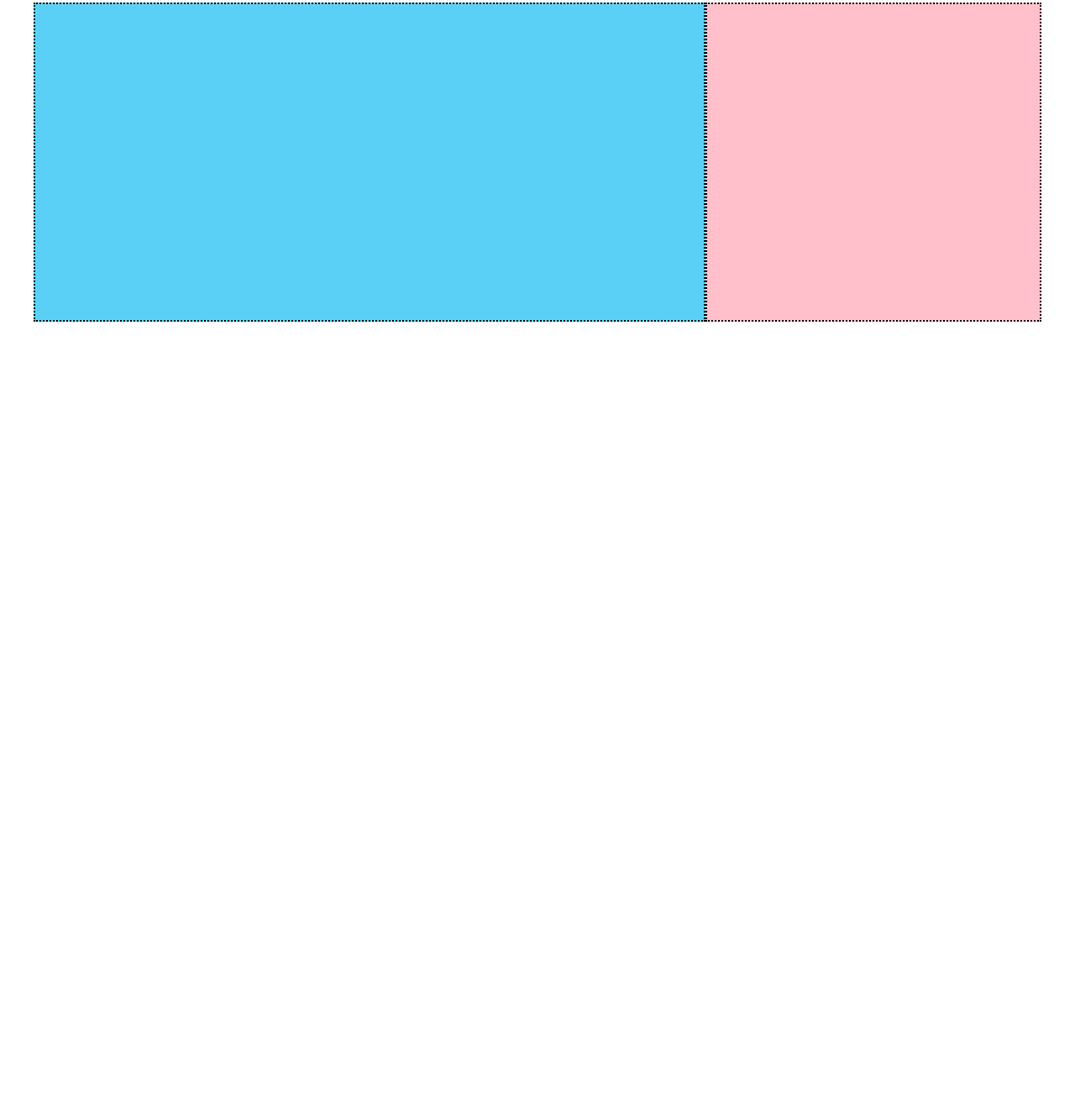
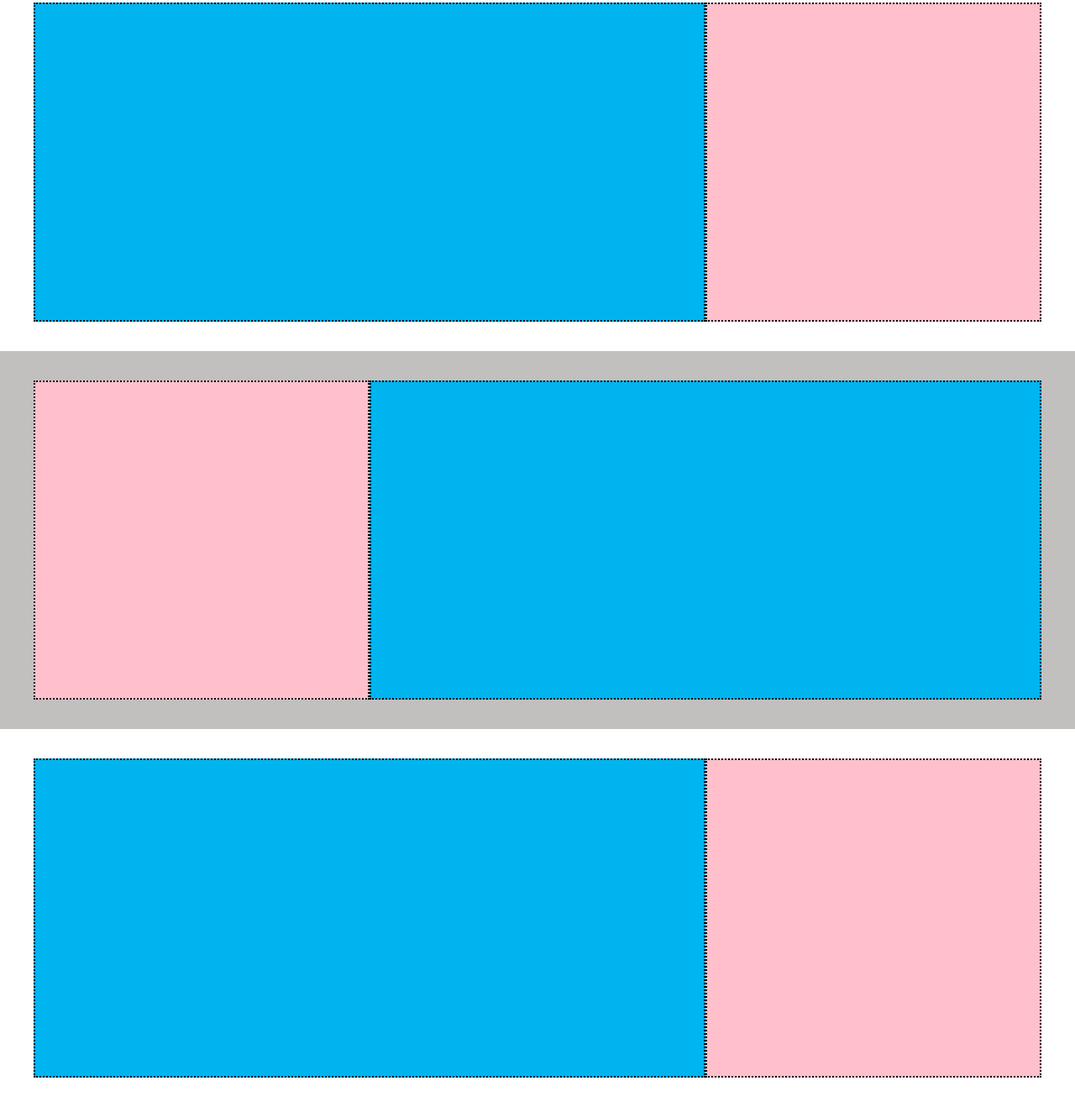
Before and after one commit to Steopa2001/htmlcss-struttura-discord, a plain HTML site: page index.html in a window 1280 px wide. Shown: the part 492-1810 px from the top of the page at 84% size. Before the commit the page ends 910 px from the top, so only its background shows below. Drawn offline with Linux system fonts and the light colour scheme.

Commit message:
copied cont-2

```diff
--- a/index.html
+++ b/index.html
@@ -34,6 +34,20 @@
         <div class="box-1 border"></div>
         <div class="box-2 border"></div>
       </div>
+
+         <div class="cont-2-reverse">
+        <div class="box-1-reverse border"></div>
+        <div class="box-2-reverse border"></div>
+      </div>
+
+      <div class="cont-2">
+        <div class="box-1 border"></div>
+        <div class="box-2 border"></div>
+      </div>
+    </section>
+
+    <section>
+
     </section>
 
   </main>
--- a/src/css/style.css
+++ b/src/css/style.css
@@ -68,7 +68,7 @@ header {
 }
 
 .box-1 {
-  background-color: rgb(91, 208, 247);
+  background-color: rgb(0, 180, 240);
   width: 800px;
   height: 380px;
 }
@@ -78,3 +78,23 @@ header {
   width: 400px;
   height: 380px;
 }
+
+.cont-2-reverse {
+  background-color: rgb(194, 191, 191);
+  height: 450px;
+  display: flex;
+  align-items: center;
+  justify-content: center;
+}
+
+.box-1-reverse {
+  background-color:pink;
+  width: 400px;
+  height: 380px;
+}
+
+.box-2-reverse {
+  background-color: rgb(0, 180, 240);
+  width: 800px;
+  height: 380px;
+}
```
